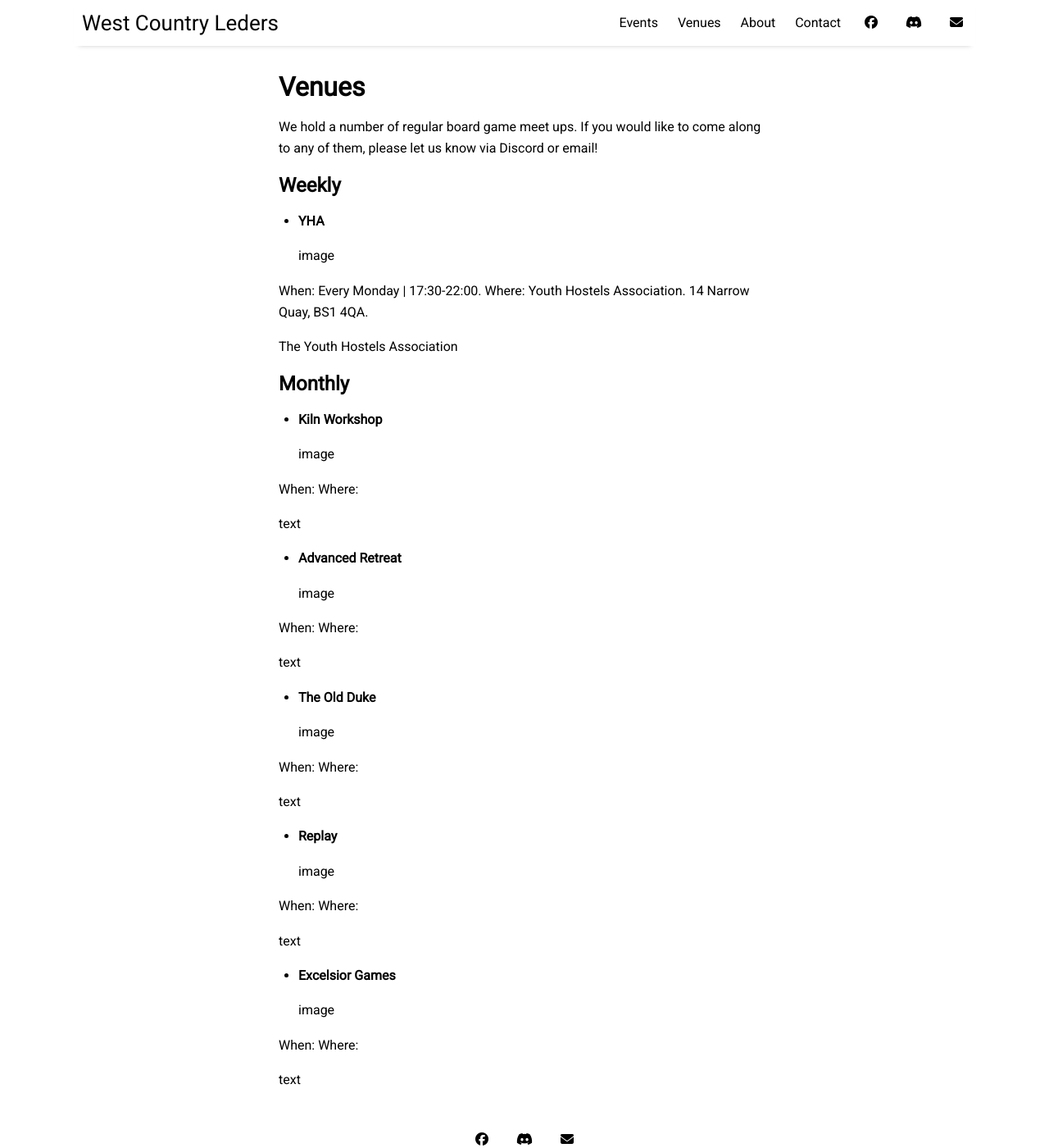
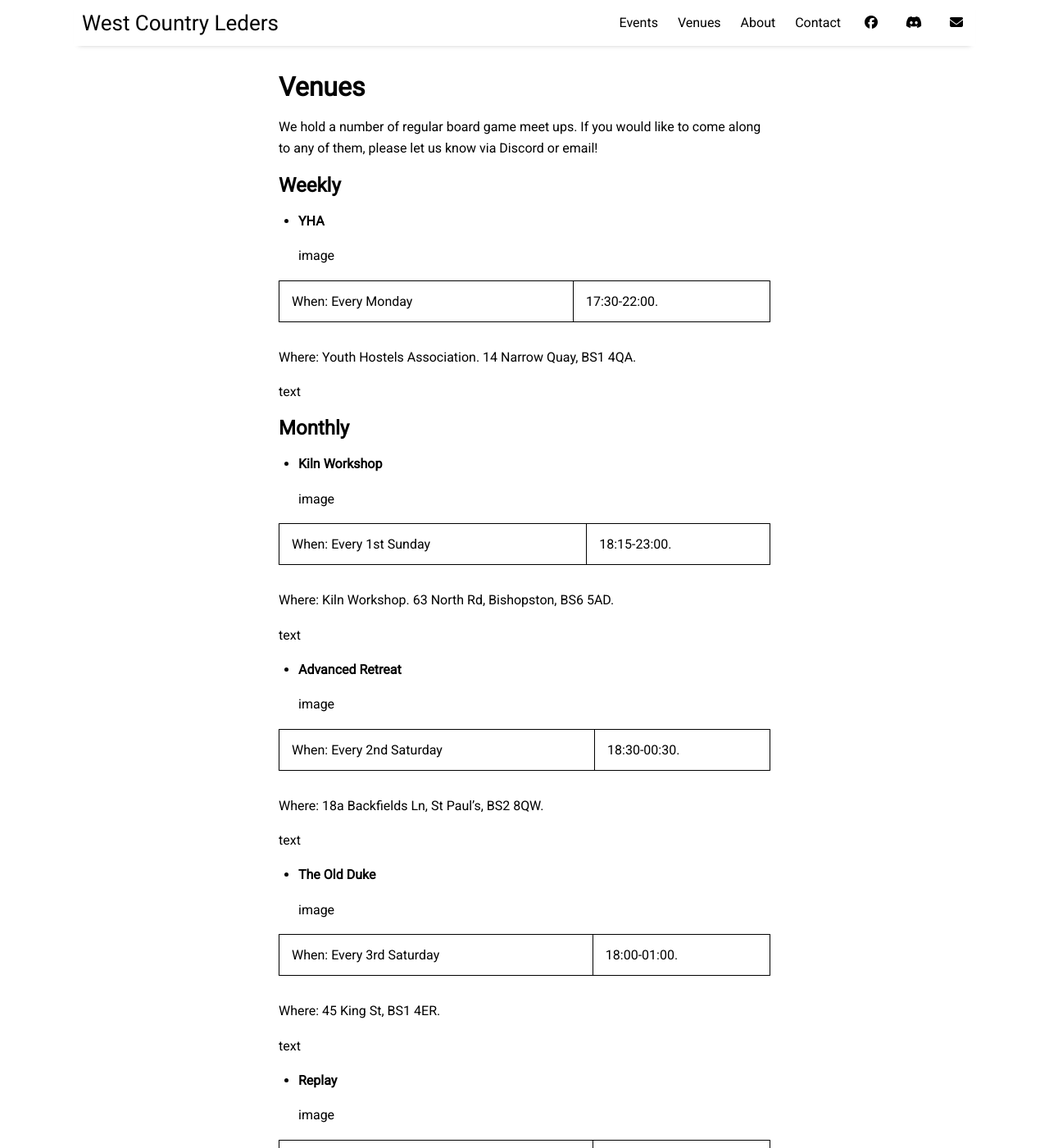
Before and after one commit to ChilledEther/west-country-leders-new, a Jekyll site: the page built from pages/venues.md, in a window 1280 px wide and 1400 px high. Shown: the whole window at 82% size. Built offline with Jekyll 4.4.1, drawn with Linux system fonts in a browser that asks for light colours; some of the changed text lies outside the part shown.

Commit message:
Update venues.md

```diff
--- a/pages/venues.md
+++ b/pages/venues.md
@@ -13,9 +13,10 @@ We hold a number of regular board game meet ups. If you would like to come along
   image
 
 When: Every Monday | 17:30-22:00.
+
 Where: Youth Hostels Association. 14 Narrow Quay, BS1 4QA.
 
-The Youth Hostels Association
+text
 
 ## __Monthly__
 
@@ -23,8 +24,9 @@ The Youth Hostels Association
 
   image
 
-When:
-Where:
+When: Every 1st Sunday | 18:15-23:00.
+
+Where: Kiln Workshop. 63 North Rd, Bishopston, BS6 5AD.
 
   text
 
@@ -32,8 +34,9 @@ Where:
 
   image
 
-When:
-Where:
+When: Every 2nd Saturday | 18:30-00:30.
+
+Where: 18a Backfields Ln, St Paul's, BS2 8QW.
 
   text
 
@@ -41,8 +44,9 @@ Where:
 
   image
 
-When:
-Where:
+When: Every 3rd Saturday | 18:00-01:00.
+
+Where: 45 King St, BS1 4ER.
 
   text
 
@@ -50,8 +54,9 @@ Where:
 
   image
 
-When:
-Where:
+When: Every 4th Saturday | 18:00-23:00.
+
+Where: 196 Cheltenham Rd, Montpelier, BS6 5RB.
 
   text
 
@@ -59,7 +64,8 @@ Where:
 
   image
 
-When:
-Where:
+When: Every 4th Sunday | 11:00-17:00.
+
+Where: 51-53 Merchant St, Broadmead, BS1 3EE.
 
 text
```
